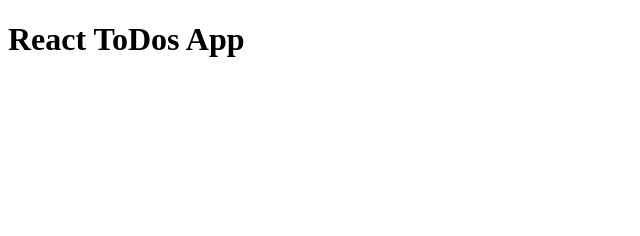
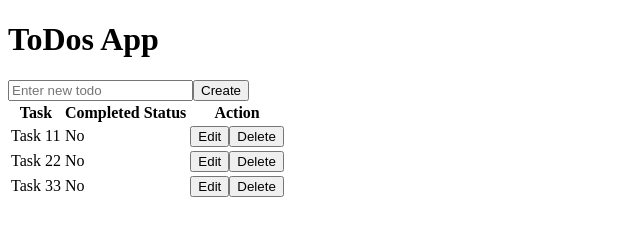
Before and after one commit to misaal9/react-todo, a React app: page / in a window 1280 px wide. Shown: the whole page, without its empty margins (0-640 px from the left). Built offline with nearby package versions, Linux system fonts and the light colour scheme.

Commit message:
Progress. WIP - Add new task.

```diff
--- a/index.html
+++ b/index.html
@@ -1,7 +1,7 @@
 <!DOCTYPE html>
 <html>
     <head>
-        <title>React ToDos App</title>
+        <title>ToDos App</title>
     </head>
     <body>
         <div id="app" />
--- a/package.json
+++ b/package.json
@@ -18,6 +18,7 @@
   },
   "homepage": "https://github.com/misaal9/react-todo#readme",
   "dependencies": {
+    "lodash": "^4.16.6",
     "react": "^15.3.2",
     "react-dom": "^15.3.2"
   },
--- a/src/components/app.js
+++ b/src/components/app.js
@@ -1,10 +1,14 @@
 import React from 'react';
+import ToDoTable from './todoTable';
+import CreateTodo from './createTodo';
 
 export default class App extends React.Component {
     render() {
         return (
             <div>
-                <h1>React ToDos App</h1>
+                <h1>ToDos App</h1>
+                <CreateTodo />
+                <ToDoTable />
             </div>
         );
     }
--- /dev/null
+++ b/src/components/createTodo.js
@@ -0,0 +1,17 @@
+import React from 'react';
+
+export default class CreateTodo extends React.Component {
+    render() {
+        return (
+            <form onSubmit= { this.onCreateTodoHandler.bind(this) }>
+                <input type="text" ref="createTodo" placeholder="Enter new todo" />
+                <button>Create</button>
+            </form>
+        );
+    }
+
+    onCreateTodoHandler(e) {
+        e.preventDefault();
+        console.info(this.refs.createTodo.value);
+    };
+}
--- /dev/null
+++ b/src/components/toDoTable.js
@@ -0,0 +1,37 @@
+import React from 'react';
+import ToDoHeader from './todoHeader';
+import ToDoList from './todoList';
+
+const todos = [
+    {
+        task: 'Task 11',
+        isComplete: false
+    },
+    {
+        task: 'Task 22',
+        isComplete: false
+    },
+    {
+        task: 'Task 33',
+        isComplete: false
+    }
+]
+
+export default class ToDoTable extends React.Component {
+    constructor(props) {
+        super(props);
+        this.state = {
+            todos
+        };
+    }
+
+    render() {
+        return (
+            <table>
+                <ToDoHeader />
+                <ToDoList todos = { this.state.todos } />
+            </table>
+
+        );
+    }
+}
--- /dev/null
+++ b/src/components/todoHeader.js
@@ -0,0 +1,16 @@
+import React from 'react';
+
+export default class ToDoHeader extends React.Component {
+    render() {
+        return (
+            <thead>
+                <tr>
+                    <th>Task</th>
+                    <th>Completed Status</th>
+                    <th>Action</th>
+                </tr>
+            </thead>
+
+        );
+    }
+}
--- /dev/null
+++ b/src/components/todoList.js
@@ -0,0 +1,17 @@
+import React from 'react';
+import _ from 'lodash';
+import TodoListItem from './todoListItem';
+
+export default class ToDoList extends React.Component {
+    renderItems() {
+        return _.map(this.props.todos, (todo, index) => <TodoListItem key = { index } {...todo} />)
+    };
+
+    render() {
+        return (
+            <tbody>
+                { this.renderItems() }
+            </tbody>
+        );
+    }
+}
--- /dev/null
+++ b/src/components/todoListItem.js
@@ -0,0 +1,51 @@
+import React from 'react';
+
+export default class TodoListItem extends React.Component {
+    constructor(props) {
+        super(props);
+        this.state = {
+            isEditing: false
+        }
+    }
+
+    render() {
+        return (
+            <tr>
+                <td> { this.props.task } </td>
+                <td> { this.props.isComplete ? 'Yes' : 'No' } </td>
+                { this.renderActionItems() }
+            </tr>
+        );
+    }
+
+    renderActionItems() {
+        if (this.state.isEditing) {
+            return (
+                <td>
+                    <button>Save</button>
+                    <button onClick = { this.onCancelClickHandler.bind(this) } >Cancel</button>
+                </td>
+            );
+        }
+
+        return (
+            <td>
+                <button onClick = { this.onEditClickHandler.bind(this) }>Edit</button>
+                <button>Delete</button>
+            </td>
+        );
+    }
+
+    onEditClickHandler() {
+        this.setState({
+            isEditing: true
+        });
+    }
+
+    onCancelClickHandler() {
+        this.setState({
+            isEditing: false
+        });
+    }
+
+}
```
